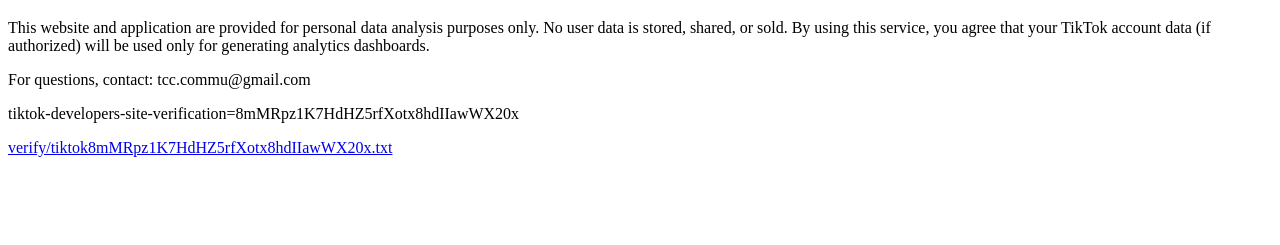
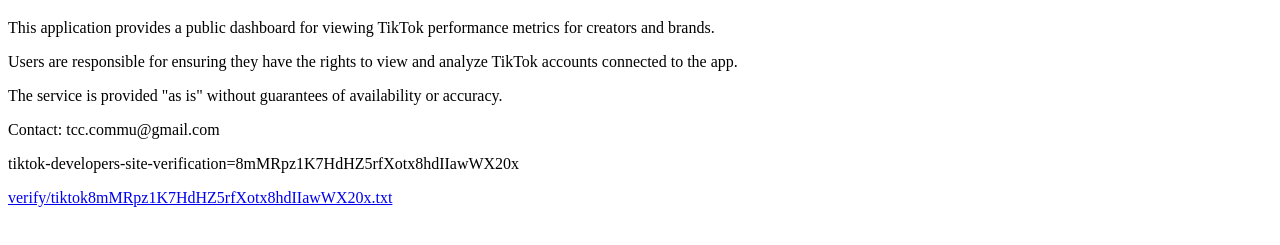
Before and after one commit to kimlim782/policy-term-web-for-TCCThailand, a plain HTML site: page term.html in a window 1280 px wide. Shown: the part 61-306 px from the top of the page. Drawn offline with Linux system fonts and the light colour scheme.

Commit message:
resubmit

```diff
--- a/term.html
+++ b/term.html
@@ -6,11 +6,14 @@
 </head>
 <body>
 <h1>Terms of Service</h1>
-<p>This website and application are provided for personal data analysis purposes only.
-No user data is stored, shared, or sold.
-By using this service, you agree that your TikTok account data (if authorized) will be used
-only for generating analytics dashboards.</p>
-<p>For questions, contact: tcc.commu@gmail.com</p>
+<p>This application provides a public dashboard for viewing TikTok performance metrics for creators and brands.</p>
+
+<p>Users are responsible for ensuring they have the rights to view and analyze TikTok accounts connected to the app.</p>
+
+<p>The service is provided "as is" without guarantees of availability or accuracy.</p>
+
+<p>Contact: tcc.commu@gmail.com</p>
+
 <p>tiktok-developers-site-verification=8mMRpz1K7HdHZ5rfXotx8hdIIawWX20x</p>
 <a href="verify/tiktok8mMRpz1K7HdHZ5rfXotx8hdIIawWX20x.txt">verify/tiktok8mMRpz1K7HdHZ5rfXotx8hdIIawWX20x.txt</a>
 </body>
```
Also changed, not shown: privacy.html (+7 -4 lines).
